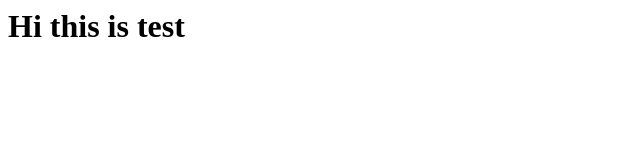
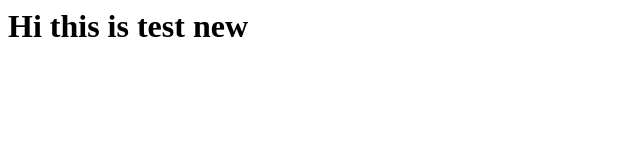
Before and after one commit to sunilramapur/webtest, a plain HTML site: page index.html in a window 1280 px wide. Shown: the full height of the page, 0-640 px from the left. Drawn offline with Linux system fonts and the light colour scheme.

Commit message:
checkin again

```diff
--- a/index.html
+++ b/index.html
@@ -1 +1 @@
-<h1> Hi this is test </h1>
+<h1> Hi this is test new</h1>
```
